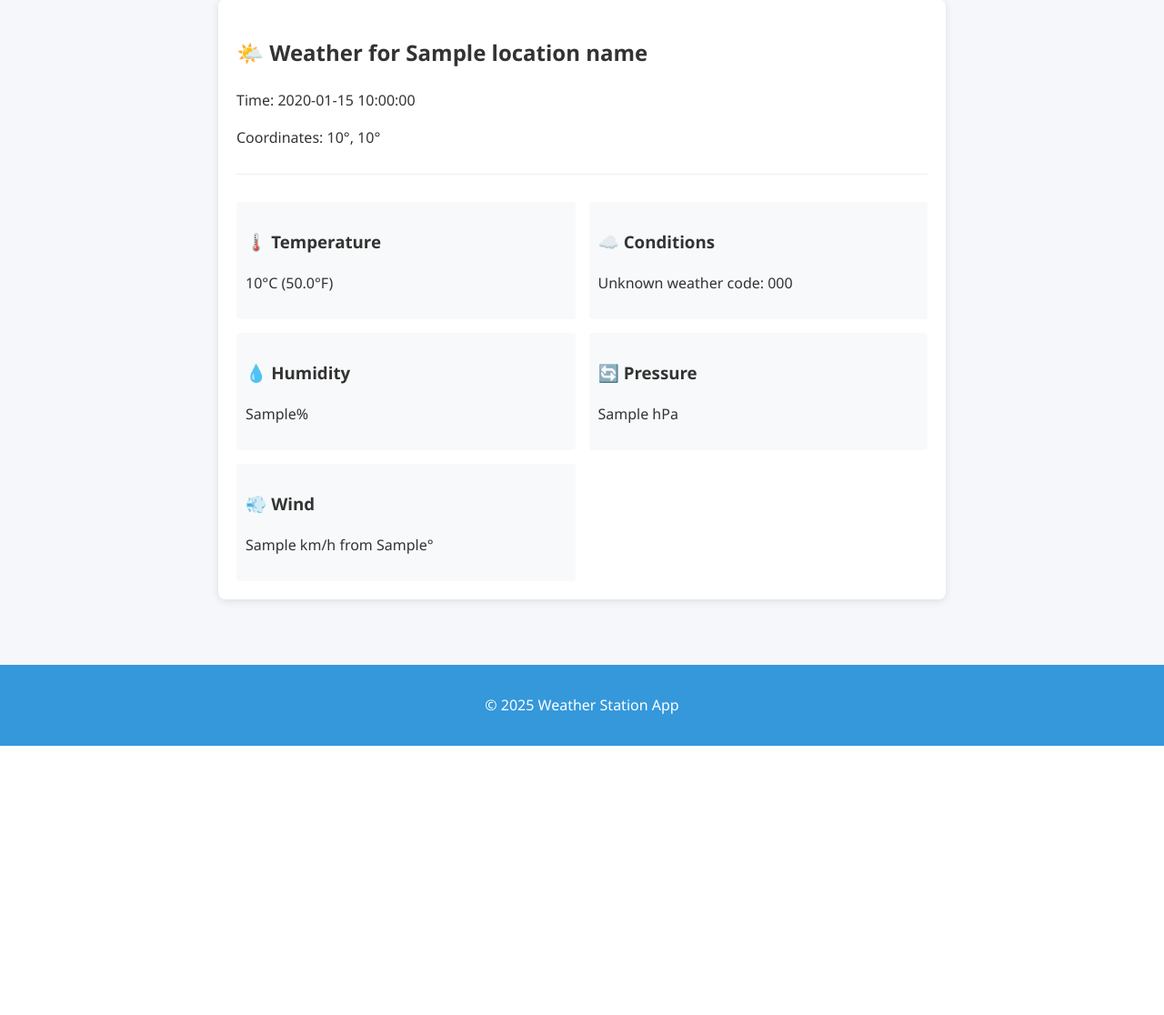
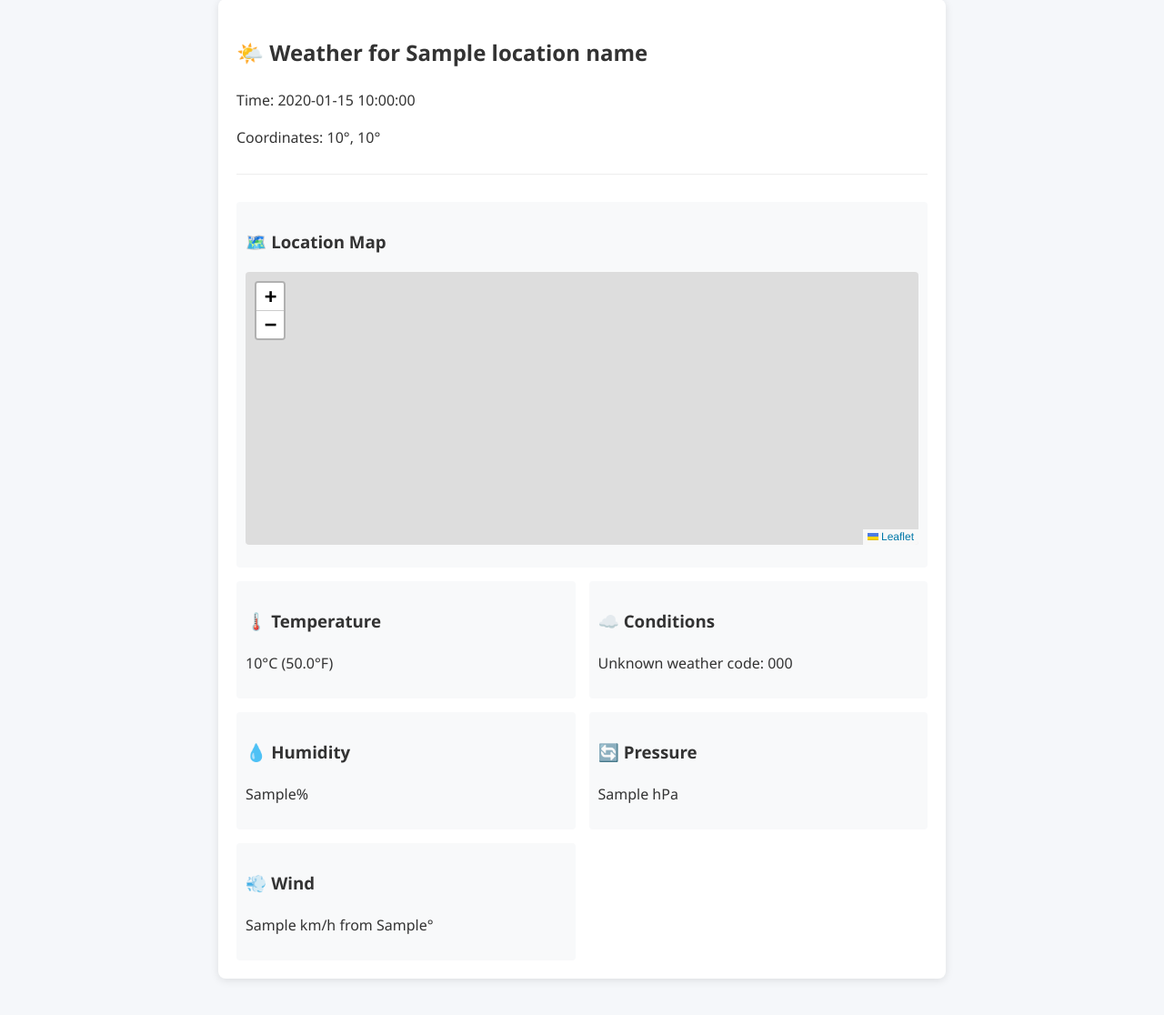
Before and after one commit to NickT5/weather_station, a Flask app: template templates/index.html in a window 1280 px wide. Shown: the part 481-1597 px from the top of the page at 91% size. Before the commit the page ends 1301 px from the top, so only its background shows below. Run offline with Flask 2, Linux system fonts and the light colour scheme; the template is opened without the code that fills it: most values are stand-ins (such as "Sample title", 1, 10 or a date in 2020).

Commit message:
add interactive map feature using Leaflet.js

```diff
--- a/templates/about.html
+++ b/templates/about.html
@@ -11,6 +11,7 @@
     <ul>
         <li>Search for weather by location name</li>
         <li>View current temperature, conditions, humidity, pressure, and wind information</li>
+        <li>Interactive map showing the location</li>
         <li>Temperature displayed in both Celsius and Fahrenheit</li>
         <li>Clean, responsive interface</li>
     </ul>
@@ -21,6 +22,7 @@
         <li>Python - Backend programming language</li>
         <li>Flask - Web framework</li>
         <li>Open-Meteo API - Free weather data provider (no API key required)</li>
+        <li>Leaflet.js - Interactive maps</li>
         <li>HTML, CSS - Frontend</li>
     </ul>
 
--- a/templates/base.html
+++ b/templates/base.html
@@ -4,6 +4,14 @@
     <meta charset="UTF-8">
     <meta name="viewport" content="width=device-width, initial-scale=1.0">
     <title>{% block title %}Weather Station{% endblock %}</title>
+    <!-- Leaflet CSS -->
+    <link rel="stylesheet" href="https://unpkg.com/leaflet@1.9.4/dist/leaflet.css"
+          integrity="sha256-p4NxAoJBhIIN+hmNHrzRCf9tD/miZyoHS5obTRR9BMY="
+          crossorigin=""/>
+    <!-- Leaflet JavaScript -->
+    <script src="https://unpkg.com/leaflet@1.9.4/dist/leaflet.js"
+            integrity="sha256-20nQCchB9co0qIjJZRGuk2/Z9VM+kNiyxNV1lvTlZBo="
+            crossorigin=""></script>
     <style>
         body {
             font-family: 'Segoe UI', Tahoma, Geneva, Verdana, sans-serif;
@@ -103,6 +111,12 @@
             color: white;
             margin-top: 2rem;
         }
+        #map {
+            height: 300px;
+            width: 100%;
+            border-radius: 4px;
+            margin-bottom: 15px;
+        }
     </style>
 </head>
 <body>
--- a/templates/index.html
+++ b/templates/index.html
@@ -29,6 +29,11 @@
             <p>Coordinates: {{ weather_data.latitude|round(4) }}°, {{ weather_data.longitude|round(4) }}°</p>
         </div>
 
+        <div class="weather-item" style="grid-column: 1 / -1;">
+            <h3>🗺️ Location Map</h3>
+            <div id="map"></div>
+        </div>
+
         <div class="weather-item">
             <h3>🌡️ Temperature</h3>
             <p>{{ weather_data.current.temperature_2m }}°C ({{ weather_data.current.temperature_2m|celsius_to_fahrenheit|round(1) }}°F)</p>
@@ -55,5 +60,30 @@
         </div>
     </div>
 </div>
+
+{% if weather_data and location_name %}
+<script>
+    document.addEventListener('DOMContentLoaded', function() {
+        // Get coordinates from the weather data
+        var lat = parseFloat("{{ weather_data.latitude }}");
+        var lon = parseFloat("{{ weather_data.longitude }}");
+        var locationName = "{{ location_name }}";
+
+        // Initialize the map
+        var map = L.map('map').setView([lat, lon], 10);
+
+        // Add OpenStreetMap tile layer
+        L.tileLayer('https://{s}.tile.openstreetmap.org/{z}/{x}/{y}.png', {
+            attribution: '&copy; <a href="https://www.openstreetmap.org/copyright">OpenStreetMap</a> contributors'
+        }).addTo(map);
+
+        // Add a marker at the location
+        L.marker([lat, lon])
+            .addTo(map)
+            .bindPopup(locationName)
+            .openPopup();
+    });
+</script>
+{% endif %}
 {% endif %}
 {% endblock %}
```
Also changed, not shown: README.md.
